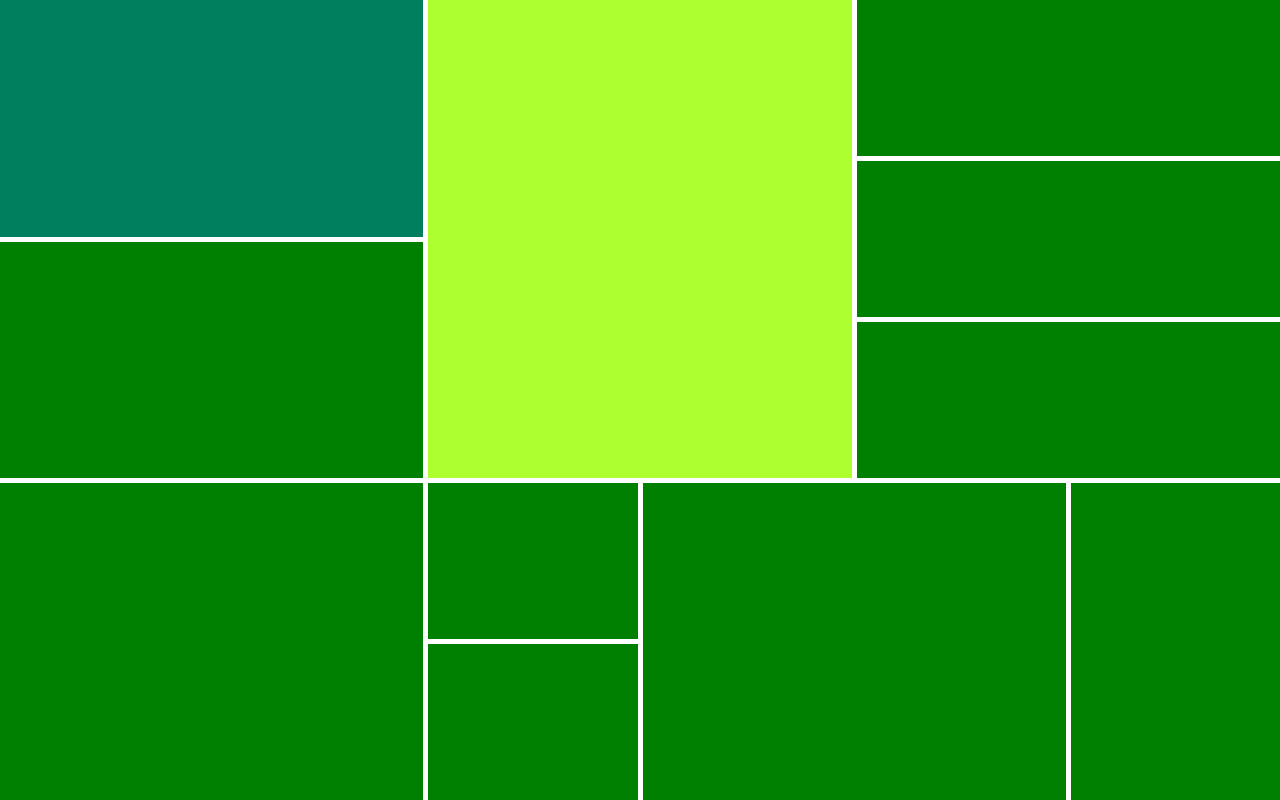
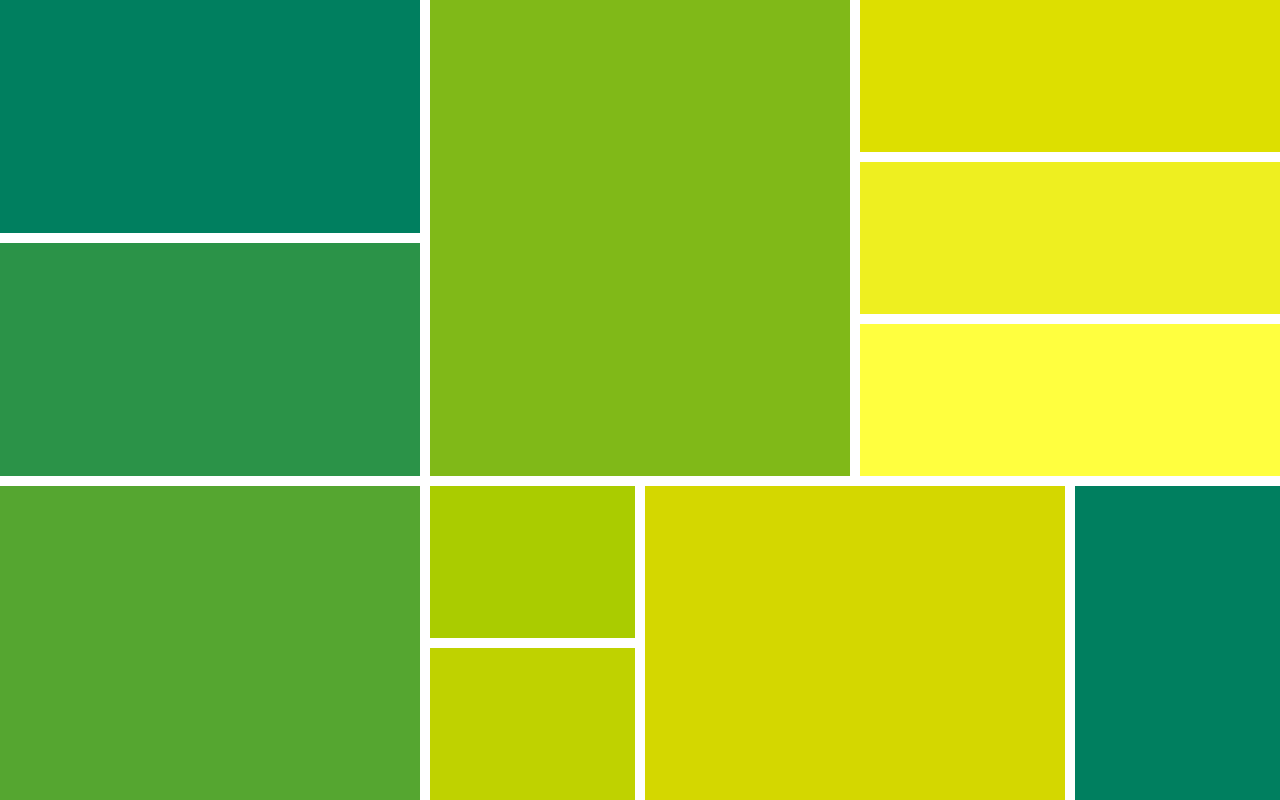
Before and after one commit to Esmatt123/css-grid, a plain HTML site: page index.html in a window 1280 px wide. Drawn offline with nearby package versions, Linux system fonts and the light colour scheme.

Commit message:
Added colors and increased gap

```diff
--- a/css/styles.css
+++ b/css/styles.css
@@ -8,68 +8,67 @@ body, html{
 }
 
 .box-1{
-   background-color: green;
+   background-color: #007F5F;
    grid-column-start: 1;
    grid-column-end: 5;
    grid-row: 1 / 4;
-   background-color: #007F5F;
 }
 .box-2{
-   background-color: greenyellow;
+   background-color: #80B918;
    grid-column-start: 5;
    grid-column-end: 9;
    grid-row: 1 / 7;
 }
 .box-3{
-   background-color: green;
+   background-color: #DDDF00;
    grid-column-start: 9;
    grid-column-end: 13;
    grid-row: 1 / 3;
 }
 .box-4{
-   background-color: green;
+   background-color: #2B9348;
    grid-column-start: 1;
    grid-column-end: 5;
    grid-row: 4 / 7;
 }
 .box-5{
-   background-color: green;
+   background-color: #EEEF20;
    grid-column-start: 9;
    grid-column-end: 13;
    grid-row: 3 / 5;
 }
 .box-6{
-   background-color: green;
+   background-color: #FFFF3F;
    grid-column-start: 9;
    grid-column-end: 13;
    grid-row: 5 / 7;
 }
 .box-7{
-   background-color: green;
+   background-color: #55A630;
    grid-column-start: 1;
    grid-column-end: 5;
    grid-row: 7 / 11;
 }
 .box-8{
-   background-color: green;
+   background-color: #AACC00;
    grid-column-start: 5;
    grid-column-end: 7;
    grid-row: 7 / 9;
 }
 .box-9{
-   background-color: green;
+   background-color: #BFD200;
    grid-column-start: 5;
    grid-column-end: 7;
    grid-row: 9 / 11;
 }
 .box-10{
-   background-color: green;
+   background-color: #D4D700;
    grid-column-start: 7;
    grid-column-end: 11;
    grid-row: 7 / 11;
 }
 .box-11{
-   background-color: green;
+   background-color: #007F5F;
    grid-column-start: 11;
    grid-column-end: 13;
    grid-row: 7 / 11;
@@ -78,7 +77,7 @@ body, html{
 .container{
     display: grid;
     grid-template-columns: repeat(12, 1fr);
-    gap: 5px;
+    gap: 10px;
     height: 100%;
     grid-template-rows: repeat(10, 1fr)
 }
```
